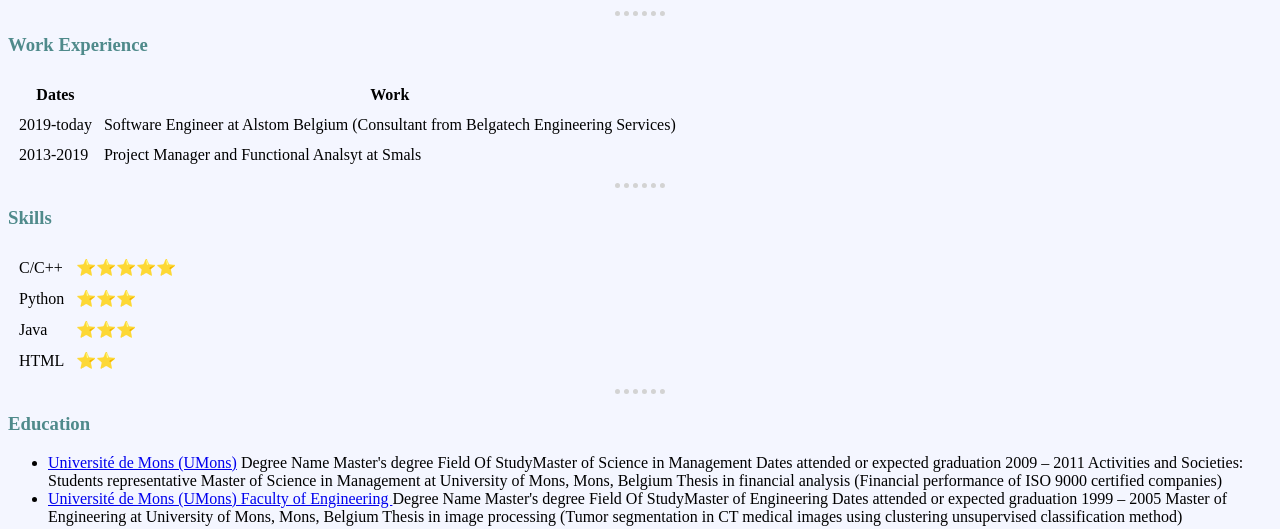
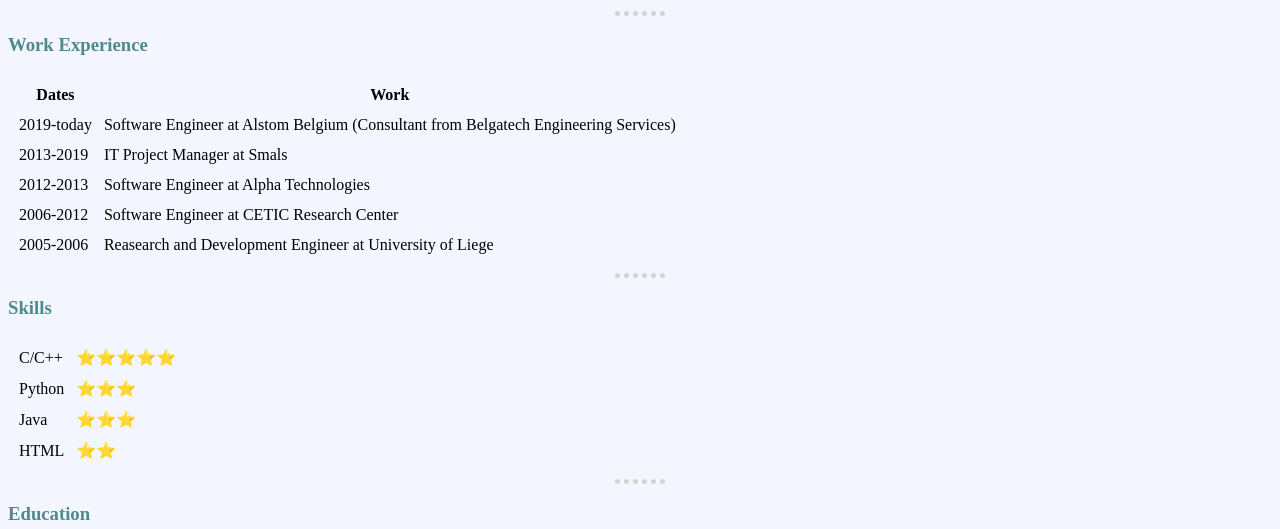
Before and after one commit to mathieudelehaye/MyResume, a plain HTML site: page index.html in a window 1280 px wide. Shown: the part 314-843 px from the top of the page. Drawn offline with Linux system fonts and the light colour scheme.

Commit message:
Work Experience list updated

```diff
--- a/index.html
+++ b/index.html
@@ -43,7 +43,19 @@
       </tr>
       <tr>
         <td>2013-2019</td>
-        <td>Project Manager and Functional Analsyt at Smals</td>
+        <td>IT Project Manager at Smals</td>
+      </tr>
+      <tr>
+        <td>2012-2013</td>
+        <td>Software Engineer at Alpha Technologies</td>
+      </tr>
+      <tr>
+        <td>2006-2012</td>
+        <td>Software Engineer at CETIC Research Center</td>
+      </tr>
+      <tr>
+        <td>2005-2006</td>
+        <td>Reasearch and Development Engineer at University of Liege</td>
       </tr>
     </tbody>
     <tfoot>
```
